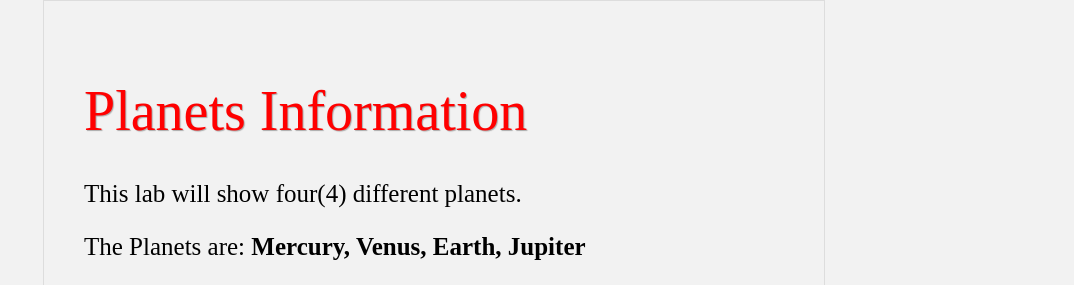
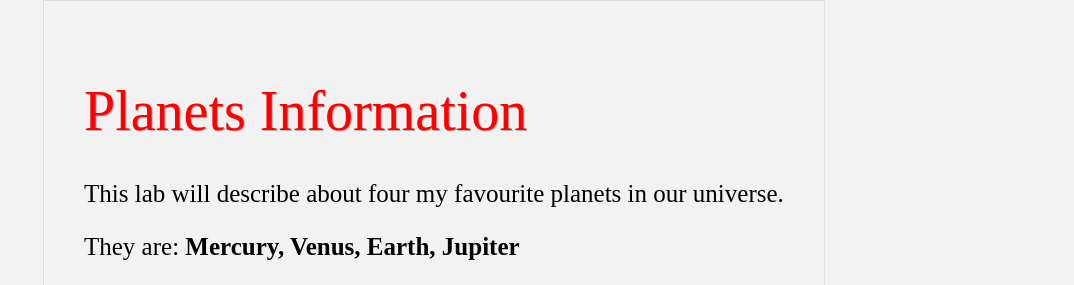
Before and after one commit to JUNHUA93/itm361-summer2017-lab4, a plain HTML site: page index.html in a window 1280 px wide. Shown: the top 285 px of the page, without its empty margins (206-1280 px from the left). Drawn offline with Linux system fonts and the light colour scheme.

Commit message:
Update index.html

```diff
--- a/index.html
+++ b/index.html
@@ -7,8 +7,8 @@
 
 <body>
 <h1> Planets Information </h1>
-    <p> This lab will show four(4) different planets.</p>
-    <p> The Planets are: <strong>Mercury, Venus, Earth, Jupiter</strong></p>
+    <p> This lab will describe about four my favourite planets in our universe.</p>
+    <p> They are: <strong>Mercury, Venus, Earth, Jupiter</strong></p>
 <table class="table">
 <tr class="planet_name">
         <th></th>
```
